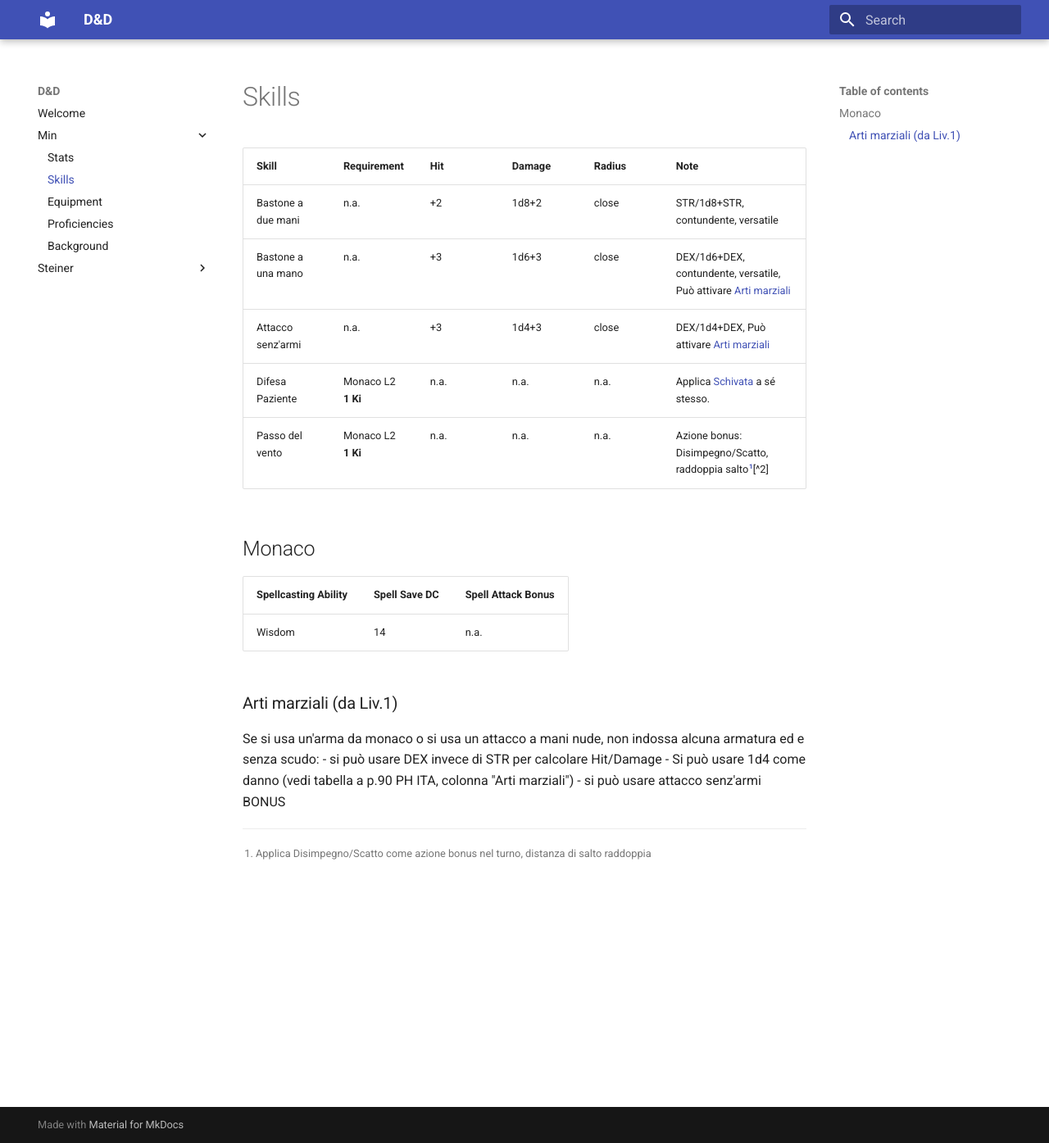
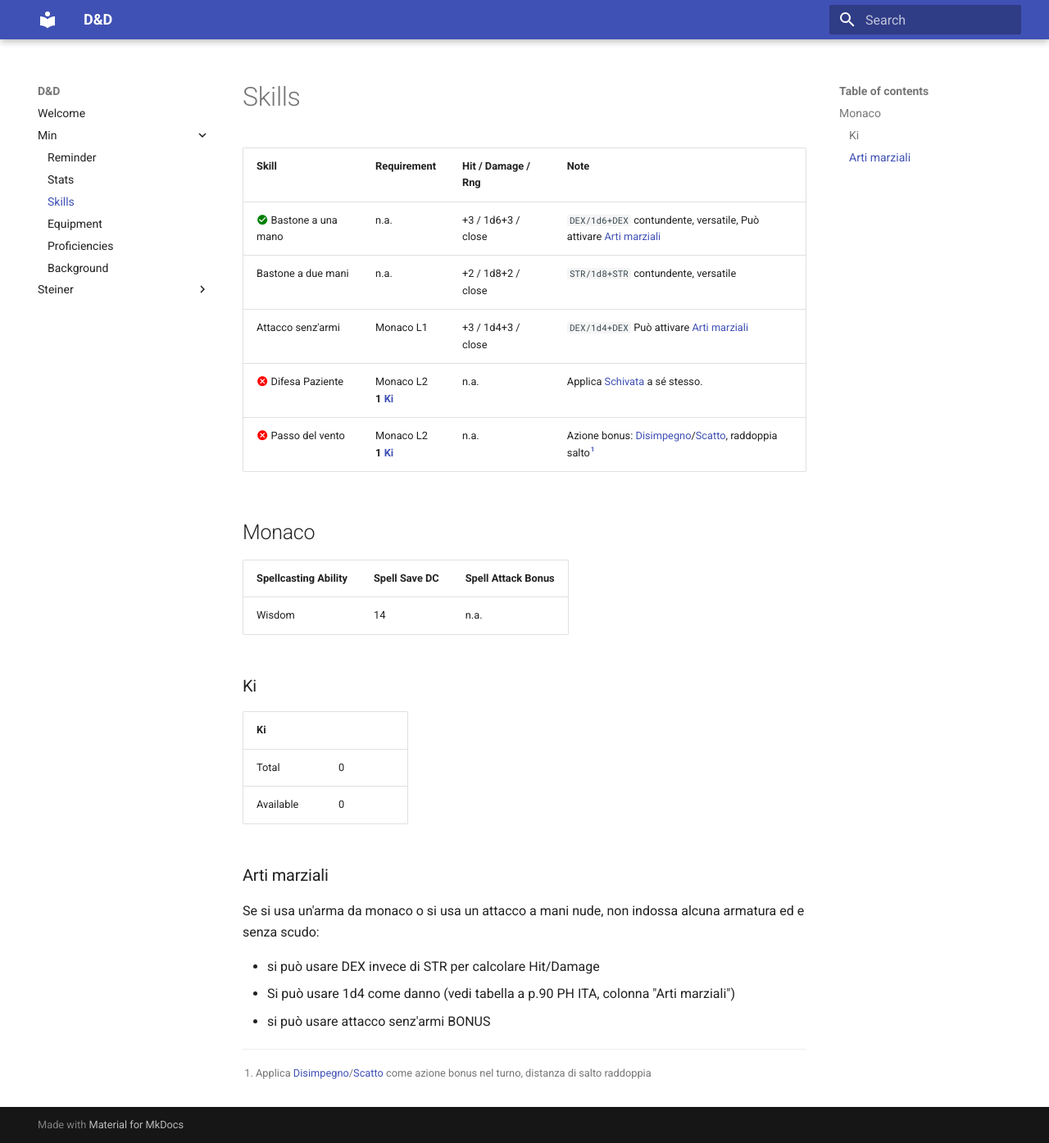
Before and after one commit to vitalegi/dungeons-and-dragons-docs, an MkDocs documentation site: the page built from docs/Min/02.skills.md, in a window 1280 px wide and 1395 px high. Shown: the whole window at 82% size. Built offline with MkDocs 1.6.1 and Material for MkDocs 9.7.7, drawn with Linux system fonts in a browser that asks for light colours.

Commit message:
update style

```diff
--- a/docs/Min/02.skills.md
+++ b/docs/Min/02.skills.md
@@ -1,12 +1,12 @@
 # Skills
 
-| Skill                    | Requirement | Hit    | Damage            | Radius | Note                     |
-| ------------------------ | ----------- | ------ | ----------------- | ------ | ------------------------ |
-| Bastone a due mani       | n.a.        | +2     | 1d8+2 | close | STR/1d8+STR, contundente, versatile |
-| Bastone a una mano       | n.a.        | +3     | 1d6+3 | close | DEX/1d6+DEX, contundente, versatile, Può attivare [Arti marziali](#arti-marziali) |
-| Attacco senz'armi        | n.a.        | +3     | 1d4+3 | close | DEX/1d4+DEX, Può attivare [Arti marziali](#arti-marziali) |
-| Difesa Paziente          | Monaco L2<br>__1 Ki__ | n.a.   | n.a.  | n.a.  | Applica [Schivata](https://dungeonsanddragons.fandom.com/it/wiki/Combattimento#Schivata:) a sé stesso. |
-| Passo del vento          | Monaco L2<br>__1 Ki__ | n.a. | n.a. | n.a. | Azione bonus: Disimpegno/Scatto, raddoppia salto[^1][^2] |
+| Skill                    | Requirement | Hit / Damage / Rng      | Note                     |
+| ------------------------ | ----------- | ----------------- | ------------------------ |
+| :material-check-circle:{: .highlight } Bastone a una mano | n.a. | +3 / 1d6+3 / close | `DEX/1d6+DEX` contundente, versatile, Può attivare [Arti marziali](#arti-marziali) |
+| Bastone a due mani       | n.a.        | +2 / 1d8+2 / close | `STR/1d8+STR` contundente, versatile |
+| Attacco senz'armi        | Monaco L1   | +3 / 1d4+3 / close | `DEX/1d4+DEX` Può attivare [Arti marziali](#arti-marziali) |
+| :material-close-circle:{: .forbidden } Difesa Paziente | Monaco L2<br>__1 [Ki](#ki)__ | n.a. | Applica [Schivata](https://dungeonsanddragons.fandom.com/it/wiki/Combattimento#Schivata:) a sé stesso. |
+| :material-close-circle:{: .forbidden } Passo del vento | Monaco L2<br>__1 [Ki](#ki)__ | n.a. | Azione bonus: [Disimpegno](https://dungeonsanddragons.fandom.com/it/wiki/Combattimento#Disimpegno:)/[Scatto](https://dungeonsanddragons.fandom.com/it/wiki/Combattimento#Scatto:), raddoppia salto[^1] |
 
 ## Monaco
 
@@ -14,11 +14,19 @@
 | -------------------- | ------------- | ------------------ |
 | Wisdom               | 14            | n.a.               |
 
-### Arti marziali (da Liv.1)
+### Ki
+
+| Ki          |     |
+| ----------- | --- |
+| Total       | 0   |
+| Available   | 0   |
+
+### Arti marziali
 
 Se si usa un'arma da monaco o si usa un attacco a mani nude, non indossa alcuna armatura ed e senza scudo:
+
 - si può usare DEX invece di STR per calcolare Hit/Damage
 - Si può usare 1d4 come danno (vedi tabella a p.90 PH ITA, colonna "Arti marziali")
 - si può usare attacco senz'armi BONUS
 
-[^1]: Applica Disimpegno/Scatto come azione bonus nel turno, distanza di salto raddoppia
+[^1]: Applica [Disimpegno](https://dungeonsanddragons.fandom.com/it/wiki/Combattimento#Disimpegno:)/[Scatto](https://dungeonsanddragons.fandom.com/it/wiki/Combattimento#Scatto:) come azione bonus nel turno, distanza di salto raddoppia
--- /dev/null
+++ b/docs/style.css
@@ -0,0 +1,7 @@
+.highlight {
+    color: green
+}
+
+.forbidden {
+    color: red
+}
--- a/mkdocs.yml
+++ b/mkdocs.yml
@@ -5,3 +5,6 @@ markdown_extensions:
       emoji_index: !!python/name:materialx.emoji.twemoji
       emoji_generator: !!python/name:materialx.emoji.to_svg
   - footnotes
+  - attr_list
+extra_css:
+  - style.css
```
Also changed, not shown: docs/Min/00.reminders.md (added, +11 -0 lines), docs/Min/01.stats.md (+18 -18 lines).
